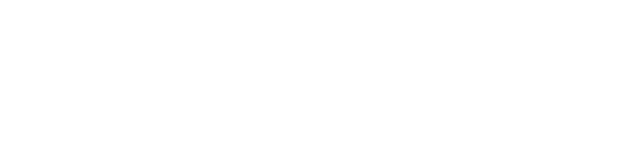
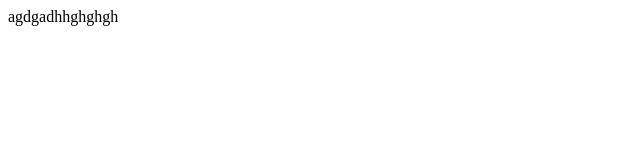
Before and after one commit to maeronreyespgrmo/fg, a plain HTML site: page index.html in a window 1280 px wide. Shown: the whole page, without its empty margins (0-640 px from the left). Drawn offline with Linux system fonts and the light colour scheme.

Commit message:
your message

```diff
--- a/index.html
+++ b/index.html
@@ -7,6 +7,6 @@
     <title>Document</title>
 </head>
 <body>
-
+    agdgadhhghghgh
 </body>
 </html>
```
